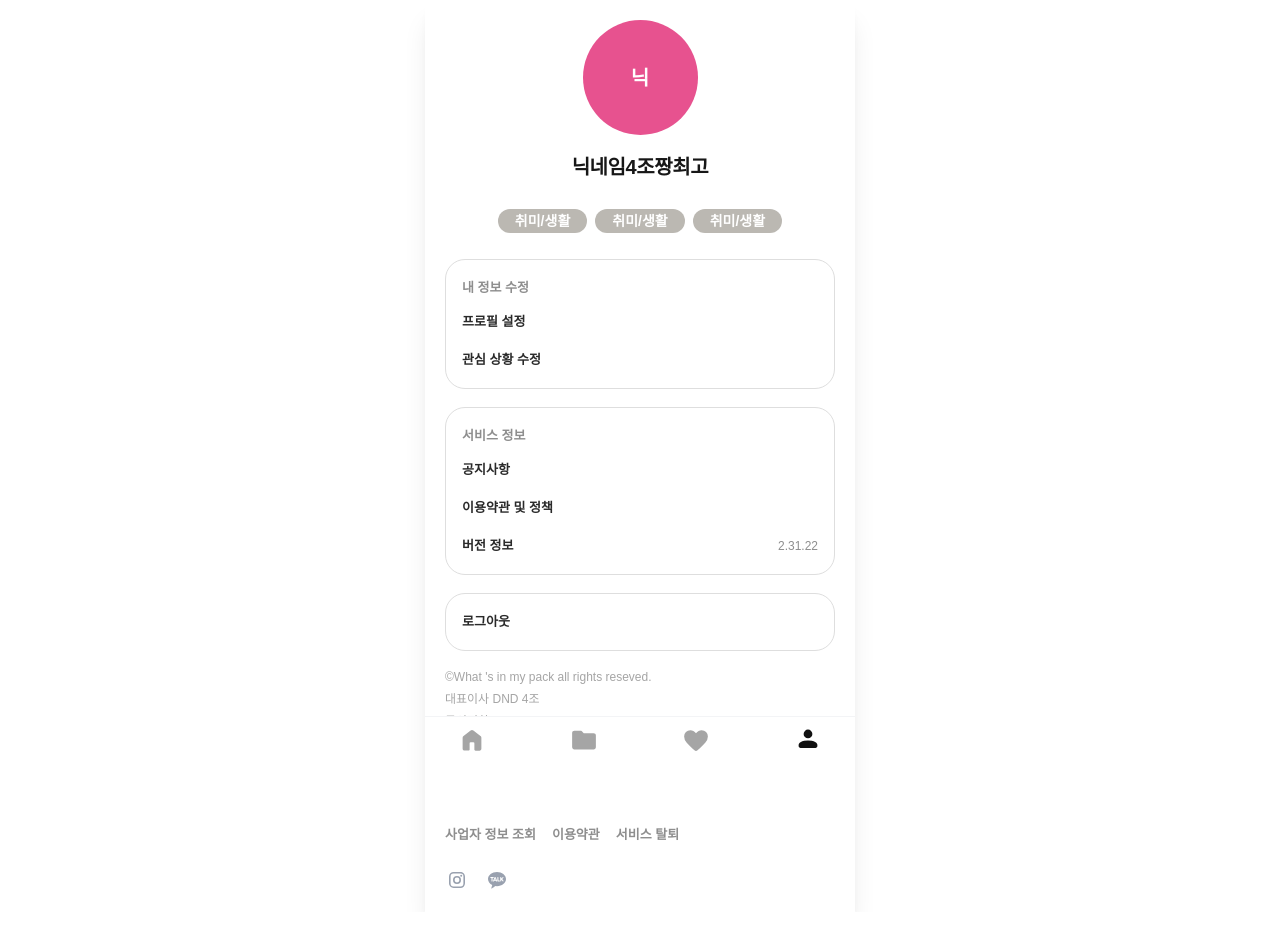
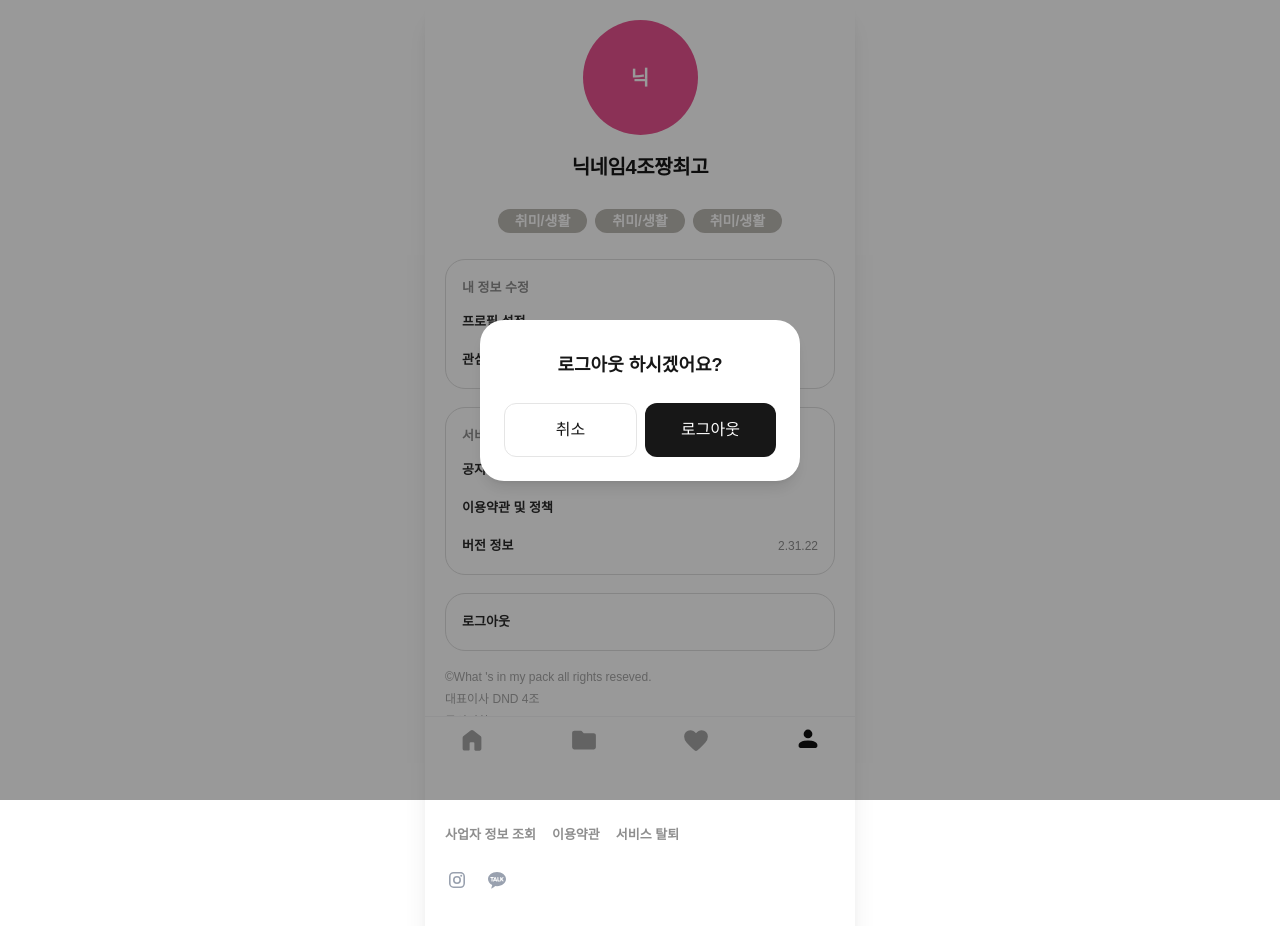
Before and after one commit to dnd-side-project/dnd-14th-4-frontend, a Next.js app: page /my-page in a window 1280 px wide. Both pictures are taken after a click on the button "로그아웃". Shown: the top 926 px of the page. Built offline with nearby package versions, Linux system fonts and the light colour scheme; a web font is replaced by a local one.

Commit message:
design: 로그아웃 버튼

```diff
--- a/src/views/my-page/ui/MyPage.tsx
+++ b/src/views/my-page/ui/MyPage.tsx
@@ -1,12 +1,17 @@
+'use client';
+
+import { useState } from 'react';
 import Tag1Btn from '@/shared/ui/Tag1Btn';
 import { MenuCard } from './components/MenuCard';
 import { IcSvgInstagram, IcSvgKakaoTalk } from '@/shared/icons';
 import Link from 'next/link';
-
+import { LogoutModal } from './components/LogoutModal';
 
 export const MyPage = () => {
+    const [isLogoutModalOpen, setIsLogoutModalOpen] = useState(false);
+
     return (
-        <div className="max-w-md mx-auto min-h-screen bg-white p-5">
+        <div className="max-w-md mx-auto min-h-screen bg-white p-5 relative pb-40">
             <header className="flex flex-col gap-2 items-center mb-4">
                 <div className="w-[115px] h-[115px] bg-pink-40 rounded-full flex items-center justify-center text-white text-xl font-bold">
                     닉
@@ -41,7 +46,12 @@ export const MyPage = () => {
                 </MenuCard>
 
                 <MenuCard>
-                    <button className='text-left w-full'>로그아웃</button>
+                    <button
+                        className='text-left w-full'
+                        onClick={() => setIsLogoutModalOpen(true)}
+                    >
+                        로그아웃
+                    </button>
                 </MenuCard>
             </main>
 
@@ -65,6 +75,11 @@ export const MyPage = () => {
                     <IcSvgKakaoTalk width={24} height={24} />
                 </div>
             </footer>
+
+            <LogoutModal
+                isOpen={isLogoutModalOpen}
+                onClose={() => setIsLogoutModalOpen(false)}
+            />
         </div>
     );
 };
--- /dev/null
+++ b/src/views/my-page/ui/components/LogoutModal.tsx
@@ -0,0 +1,54 @@
+'use client';
+
+
+interface LogoutModalProps {
+    isOpen: boolean;
+    onClose: () => void;
+}
+
+export const LogoutModal = ({ isOpen, onClose }: LogoutModalProps) => {
+
+    if (!isOpen) return null;
+
+    const handleLogout = async () => {
+        try {
+            console.log("서버에 로그아웃 요청, 토큰 삭제 진행!");
+            onClose();
+        } catch (error) {
+            console.error("로그아웃 실패:", error);
+        }
+    };
+
+    return (
+        <div
+            className="fixed inset-0 z-50 flex items-center justify-center bg-black/40 px-5"
+            onClick={onClose}
+        >
+            <div
+                className="w-full max-w-[320px] bg-white rounded-[24px] p-6 flex flex-col items-center shadow-lg"
+                onClick={(e) => e.stopPropagation()}
+            >
+                <h3 className="text-[18px] font-semibold text-neutral-900 mt-2 mb-6">
+                    로그아웃 하시겠어요?
+                </h3>
+
+                <div className="flex w-full gap-2">
+                    {/* 추후에 mainbutton으로  수정 */}
+                    <button
+                        onClick={onClose}
+                        className="flex-1 py-3.5 rounded-xl border border-neutral-200 text-neutral-900 font-medium hover:bg-neutral-50 transition-colors"
+                    >
+                        취소
+                    </button>
+
+                    <button
+                        onClick={handleLogout}
+                        className="flex-1 py-3.5 rounded-xl bg-neutral-900 text-white font-medium hover:bg-neutral-800 transition-colors"
+                    >
+                        로그아웃
+                    </button>
+                </div>
+            </div>
+        </div>
+    );
+};
--- a/src/views/profile-edit/ui/ProfileEditPage.tsx
+++ b/src/views/profile-edit/ui/ProfileEditPage.tsx
@@ -70,7 +70,7 @@ export const ProfileEditPage = () => {
 
 
 
-            {/* 메인 버튼 컴포넌트 구현 시 교체예정 */}
+            {/*mainbutton 메인 버튼 컴포넌트 구현 시 교체예정 */}
             <BtnSelection
                 className="mt-12"
                 size="lg"
--- a/src/widgets/bottom-nav/ui/BottomNav.tsx
+++ b/src/widgets/bottom-nav/ui/BottomNav.tsx
@@ -30,16 +30,15 @@ export const BottomNav = () => {
     "flex items-center justify-center p-3 transition-colors duration-200";
 
   return (
-    <nav className="fixed bottom-0 left-1/2 -translate-x-1/2 w-full max-w-mobile bg-white border-t border-gray-100 h-[84px] flex justify-between px-5 z-50 pt-2 pb-[46px]">
+    <nav className="fixed bottom-0 left-1/2 -translate-x-1/2 w-full max-w-mobile bg-white border-t border-gray-100 h-[84px] flex justify-between px-5 z-10 pt-2 pb-[46px]">
       {navItems.map(({ href, label, icon: Icon }) => {
         const isActive = pathname === href;
 
         return (
           <Link key={href} href={href} aria-label={label} className={linkBase}>
             <Icon
-              className={`w-[30px] h-[30px] shrink-0 transition-colors ${
-                isActive ? "text-neutral-10" : "text-neutral-70" // label-subtler 대신 아까 만든 토큰 사용 권장
-              }`}
+              className={`w-[30px] h-[30px] shrink-0 transition-colors ${isActive ? "text-neutral-10" : "text-neutral-70"
+                }`}
             />
           </Link>
         );
```
